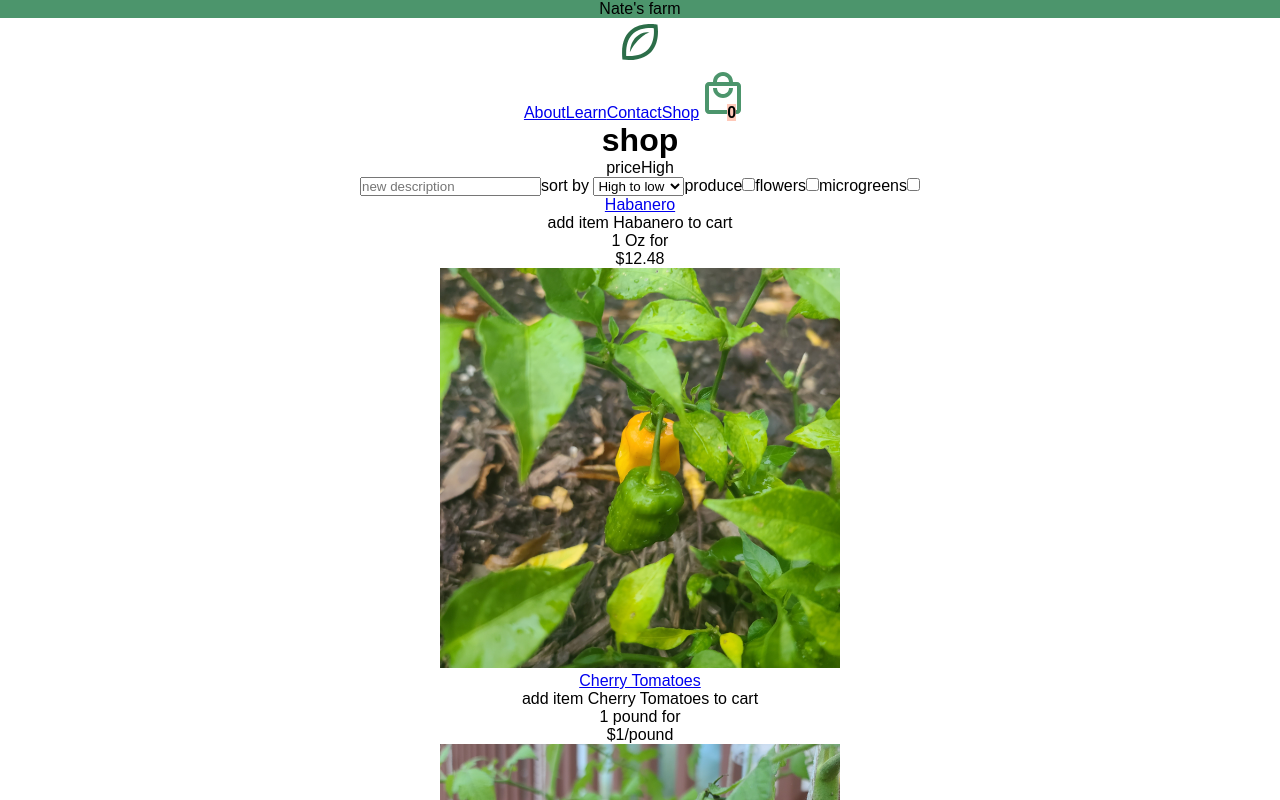
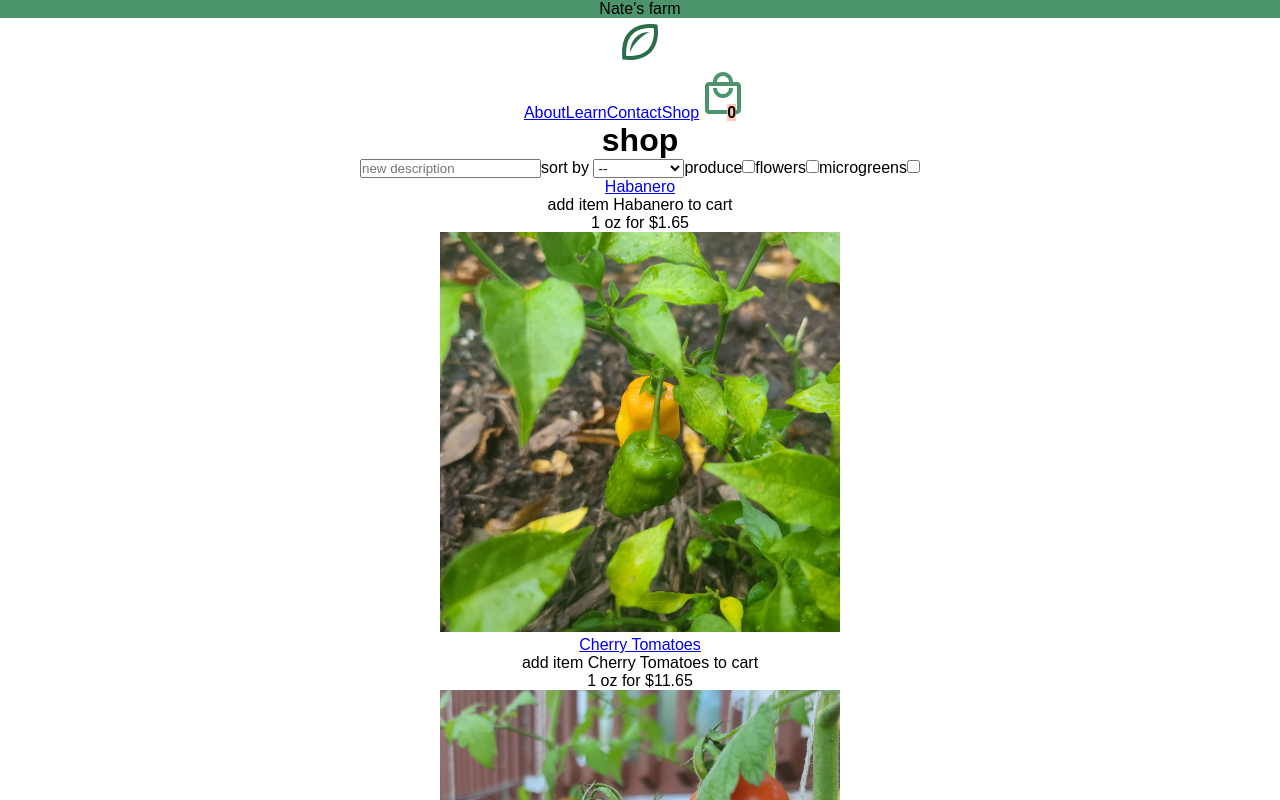
Before and after one commit to bafox2/shoppingcart, a React (Create React App) app: page /shop in a window 1280 px wide. Shown: the top 800 px of the page. Built offline with nearby package versions, Linux system fonts and the light colour scheme; a web font is replaced by a local one.

Commit message:
sort functional

```diff
--- a/src/components/Item.js
+++ b/src/components/Item.js
@@ -14,8 +14,7 @@ const Item = (props) => {
                 <Link to={`/shop/${props.id}`} title='itemLink'>{props.name}</Link>
                 <p>add item {props.name} to cart</p>
                 <p>{props.description}</p>
-                <p>{props.amount} for</p>
-                <p>{props.price}</p>
+                <p>{props.amount} {props.unit} for ${props.price}</p>
                 <img className={styles.itemPic} alt='item' src={props.picture} />
             </div>
         </motion.div>
--- a/src/components/Sidebar.js
+++ b/src/components/Sidebar.js
@@ -23,6 +23,7 @@ const Sidebar = (props) => {
                 name='sort'
                 value={props.state.sort}
             >
+                <option value=''>--</option>
                 <option value='priceHigh'>High to low</option>
                 <option value='priceLow'>Low to high</option>
             </select>
--- a/src/itemData/flowers.js
+++ b/src/itemData/flowers.js
@@ -8,8 +8,9 @@ const flowers = [
     {
         name: 'Blueberry Flower',
         category: 'flowers',
-        amount: '1 pound',
-        price: '$1/pound',
+        amount: '1',
+        unit: 'flower',
+        price: '1.33',
         description: 'Seed from Mayan origin',
         imageurl: 'https://photos.app.goo.gl/wr9vkUs4cwH9uJhh8',
         imageref: BlueberryFlower,
@@ -18,8 +19,9 @@ const flowers = [
     {
         name: 'Dianthus',
         category: 'flowers',
-        amount: '1 pound',
-        price: '$1/pound',
+        amount: '1',
+        unit: 'flower',
+        price: '1.33',
         description: 'Seed from Mayan origin',
         imageurl: 'https://photos.app.goo.gl/N1fFZ8gGta95u8mE7',
         imageref: Dianthus,
@@ -28,8 +30,9 @@ const flowers = [
     {
         name: 'Yellow Zinnias',
         category: 'flowers',
-        amount: '1 pound',
-        price: '$1/pound',
+        amount: '1',
+        unit: 'flower',
+        price: '1.33',
         description: 'Seed from Mayan origin',
         imageurl: 'https://photos.app.goo.gl/Y31EYYisJxpzeWUU7',
         imageref: YellowZiannias,
@@ -38,8 +41,9 @@ const flowers = [
     {
         name: 'Orange Zinnias',
         category: 'flowers',
-        amount: '1 pound',
-        price: '$1/pound',
+        amount: '1',
+        unit: 'flower',
+        price: '1.33',
         description: 'Seed from Mayan origin',
         imageref: OrangeZinnias,
         id: '4'
--- a/src/itemData/microGreens.js
+++ b/src/itemData/microGreens.js
@@ -13,9 +13,9 @@ const microgreens = [
     {
         name: 'Wheatgrass',
         category: 'microgreens',
-        amount: '1 Oz',
-        price: '$1.09',
-        cartprice: '1.09',
+        amount: '1',
+        unit: 'oz',
+        price: '1.09',
         description: 'Seed from Mayan origin',
         imageurl: 'https://photos.app.goo.gl/jzV8PdVPzq6QEK7VA',
         imageref: Wheatgrass,
@@ -24,9 +24,9 @@ const microgreens = [
     {
         name: "Bull's Blood",
         category: 'microgreens',
-        amount: '1 Oz',
-        price: '$6.71',
-        cartprice: '6.71',
+        amount: '1',
+        unit: 'oz',
+        price: '6.71',
         description: 'Seed from Mayan origin',
         imageurl: 'https://photos.app.goo.gl/6MZLDEZLPFFD4B8V7',
         imageref: BullsBlood,
@@ -35,9 +35,9 @@ const microgreens = [
     {
         name: "Basil",
         category: 'microgreens',
-        amount: '1 Oz',
-        price: '$2.03',
-        cartprice: '2.03',
+        amount: '1',
+        unit: 'oz',
+        price: '2.03',
         description: 'Seed from Mayan origin',
         imageurl: 'https://photos.app.goo.gl/W7gGHHYjM7CcpsTt7',
         imageref: Basil,
@@ -46,9 +46,9 @@ const microgreens = [
     {
         name: "Nasturtium",
         category: 'microgreens',
-        amount: '1 Oz',
-        price: '$4.94',
-        cartprice: '4.94',
+        amount: '1',
+        unit: 'oz',
+        price: '4.94',
         description: 'Seed from Mayan origin',
         imageurl: 'https://photos.app.goo.gl/qAs4hnsZmp2KZ8AR8',
         imageref: Nasturtium,
@@ -57,9 +57,9 @@ const microgreens = [
     {
         name: "African Blue Basil",
         category: 'microgreens',
-        amount: '1 Oz',
-        price: '$7.26',
-        cartprice: '7.26',
+        amount: '1',
+        unit: 'oz',
+        price: '7.26',
         description: 'Seed from Mayan origin',
         imageurl: 'https://photos.app.goo.gl/oHaSkrrHYQaDxhMX9',
         imageref: BlueBasil,
@@ -68,9 +68,9 @@ const microgreens = [
     {
         name: "Dill",
         category: 'microgreens',
-        amount: '1 Oz',
-        price: '$2.11',
-        cartprice: '.71',
+        amount: '1',
+        unit: 'oz',
+        price: '2.11',
         description: 'Seed from Mayan origin',
         imageurl: 'https://photos.app.goo.gl/oA4KJEjf91dKnDhaA',
         imageref: Dill,
@@ -79,9 +79,9 @@ const microgreens = [
     {
         name: "Lemon Thyme",
         category: 'microgreens',
-        amount: '1 Oz',
-        price: '$3.30',
-        cartprice: '6.71',
+        amount: '1',
+        unit: 'oz',
+        price: '3.30',
         description: 'Seed from Mayan origin',
         imageurl: 'https://photos.app.goo.gl/oA4KJEjf91dKnDhaA',
         imageref: LemonThyme,
@@ -90,9 +90,9 @@ const microgreens = [
     {
         name: "Honeydew Sage",
         category: 'microgreens',
-        amount: '1 Oz',
-        price: '$1.57',
-        cartprice: '6.71',
+        amount: '1',
+        unit: 'oz',
+        price: '1.57',
         description: 'Seed from Mayan origin',
         imageurl: 'https://photos.app.goo.gl/ecGfhGnMr2K7HnmG8',
         imageref: HoneydewSage,
@@ -101,9 +101,9 @@ const microgreens = [
     {
         name: "Hyssop",
         category: 'microgreens',
-        amount: '1 Oz',
-        price: '$4.98',
-        cartprice: '6.71',
+        amount: '1',
+        unit: 'oz',
+        price: '4.98',
         description: 'Seed from Mayan origin',
         imageref: Hyssop,
         id: '12'
--- a/src/itemData/traditionalProduce.js
+++ b/src/itemData/traditionalProduce.js
@@ -16,8 +16,9 @@ const traditionalProduce = [
     {
         name: 'Habanero',
         category: 'produce',
-        amount: '1 Oz',
-        price: '$12.48',
+        amount: '1',
+        unit: 'oz',
+        price: '1.65',
         description: 'Seed from Mayan origin',
         imageurl: 'https://photos.app.goo.gl/R8Q9WymSF8RvEJRW9',
         imageref: Habnero,
@@ -26,8 +27,9 @@ const traditionalProduce = [
     {
         name: 'Cherry Tomatoes',
         category: 'produce',
-        amount: '1 pound',
-        price: '$1/pound',
+        amount: '1',
+        unit: 'oz',
+        price: '11.65',
         description: 'Seed from Mayan origin',
         imageurl: 'https://photos.app.goo.gl/1BLDCQV6bJBQWPeu9',
         imageref: CherryTomato,
@@ -36,8 +38,9 @@ const traditionalProduce = [
     {
         name: 'Jalapeno',
         category: 'produce',
-        amount: '1 pound',
-        price: '$1/pound',
+        amount: '1',
+        unit: 'oz',
+        price: '11.65',
         description: 'Seed from Mayan origin',
         imageurl: 'https://photos.app.goo.gl/NBZwAowYUwCXurw8A',
         imageref: Jalapeno,
@@ -46,8 +49,9 @@ const traditionalProduce = [
     {
         name: 'Cool Mushroom',
         category: 'produce',
-        amount: '1 pound',
-        price: '$1/pound',
+        amount: '1',
+        unit: 'oz',
+        price: '11.65',
         description: 'Seed from Mayan origin',
         imageurl: 'https://photos.app.goo.gl/X8LWTErogLZRrWA76',
         imageref: CoolMushroom,
@@ -56,8 +60,9 @@ const traditionalProduce = [
     {
         name: 'Peas',
         category: 'produce',
-        amount: '1 pound',
-        price: '$1/pound',
+        amount: '1',
+        unit: 'oz',
+        price: '11.65',
         description: 'Seed from Mayan origin',
         imageurl: 'https://photos.app.goo.gl/tppKWAK1fvtcwMEm8',
         imageref: Peas,
@@ -66,8 +71,9 @@ const traditionalProduce = [
     {
         name: 'Raspberry',
         category: 'produce',
-        amount: '1 pound',
-        price: '$1/pound',
+        amount: '1',
+        unit: 'oz',
+        price: '11.65',
         description: 'Seed from Mayan origin',
         imageurl: 'https://photos.app.goo.gl/HpsWgirtoHcT3YMc9',
         imageref: Raspberry,
@@ -76,8 +82,9 @@ const traditionalProduce = [
     {
         name: 'Carrots',
         category: 'produce',
-        amount: '1 pound',
-        price: '$1/pound',
+        amount: '1',
+        unit: 'oz',
+        price: '11.65',
         description: 'Seed from Mayan origin',
         imageurl: 'https://photos.app.goo.gl/iFJggYhoExo8dm476',
         imageref: Carrots,
@@ -86,8 +93,9 @@ const traditionalProduce = [
     {
         name: 'Green Strawberry ',
         category: 'produce',
-        amount: '1 pound',
-        price: '$1/pound',
+        amount: '1',
+        unit: 'oz',
+        price: '11.65',
         description: 'Seed from Mayan origin',
         imageurl: 'https://photos.app.goo.gl/tD5MEGdtXugaF9XU9',
         imageref: GreenStrawberry,
@@ -96,8 +104,9 @@ const traditionalProduce = [
     {
         name: 'Radish',
         category: 'produce',
-        amount: '1 pound',
-        price: '$1/pound',
+        amount: '1',
+        unit: 'oz',
+        price: '11.65',
         description: 'Seed from Mayan origin',
         imageurl: 'https://photos.app.goo.gl/hdTVYZoYfAXegnXw9',
         imageref: Raddish,
@@ -106,8 +115,9 @@ const traditionalProduce = [
     {
         name: 'Leek',
         category: 'produce',
-        amount: '1 pound',
-        price: '$1/pound',
+        amount: '1',
+        unit: 'oz',
+        price: '11.65',
         description: 'Seed from Mayan origin',
         imageurl: 'https://photos.app.goo.gl/ZNoGCg9LCQSHpYh68',
         imageref: Leek,
@@ -116,8 +126,9 @@ const traditionalProduce = [
     {
         name: 'Turnip',
         category: 'produce',
-        amount: '1 pound',
-        price: '$1/pound',
+        amount: '1',
+        unit: 'oz',
+        price: '11.65',
         description: 'Seed from Mayan origin',
         imageurl: 'https://photos.app.goo.gl/ZNoGCg9LCQSHpYh68',
         imageref: Turnip,
@@ -126,8 +137,9 @@ const traditionalProduce = [
     {
         name: 'GreenBerry',
         category: 'produce',
-        amount: '1 pound',
-        price: '$1/pound',
+        amount: '1',
+        unit: 'oz',
+        price: '11.65',
         description: 'Seed from Mayan origin',
         imageurl: 'https://photos.app.goo.gl/ZNoGCg9LCQSHpYh68',
         imageref: GreenBerry,
--- a/src/pages/Shop.js
+++ b/src/pages/Shop.js
@@ -11,11 +11,11 @@ const Shop = (props) => {
         produce: '',
         flowers: '',
         microgreens: '',
-        sort: 'priceHigh',
+        sort: '',
         search: ''
     })
 
-    const shoplist = displayResults(filterList, items).map(item => <Item name={item.name} picture={item.imageref} price={item.price} amount={item.amount} category={item.category} key={item.name} id={item.id} role='item' />)
+    const shoplist = handleSort(props, displayResults(filterList, items)).map(item => <Item name={item.name} picture={item.imageref} price={item.price} amount={item.amount} category={item.category} unit={item.unit} key={item.name} id={item.id} role='item' />)
 
     //might want better error handling with all boxes/noboxes checked
     function displayFilter(filterConds, itemArr) {
@@ -54,16 +54,15 @@ const Shop = (props) => {
 
     function handleSort(props, arr) {
         const nextList = [...arr];
-        if (props.filters.sort === 'priceHigh') {
+        if (filterList.sort === 'priceHigh') {
             //high to low
             nextList.sort(function (a, b) { return b.price - a.price });
-        } else if (props.filters.sort === 'priceLow') {
+        } else if (filterList.sort === 'priceLow') {
             //low to high
             nextList.sort(function (a, b) { return a.price - b.price });
         }
-        console.table(nextList)
+        return (nextList)
     }
-    //    handleSort(props, items)
 
     return (
         <div>
```
Also changed, not shown: 1 other file (tests, documents, lock files or other folders).
